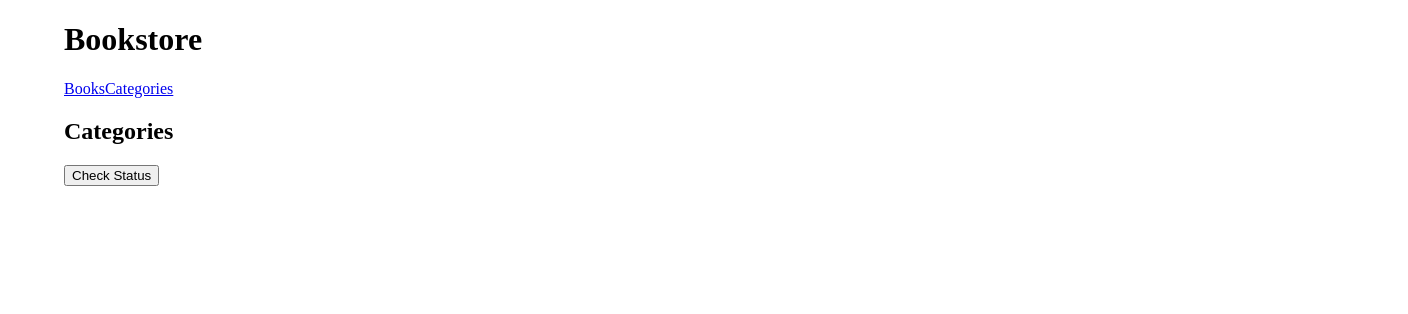
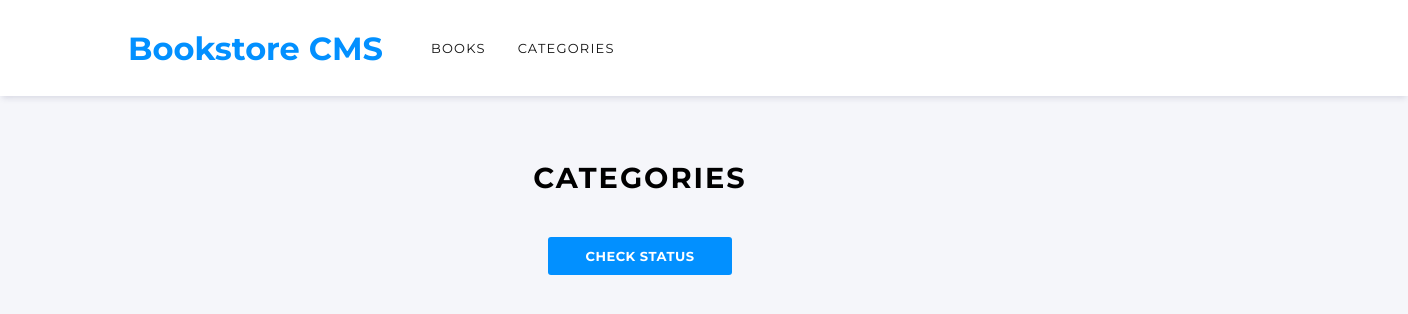
Before and after one commit to HammadSiddique/Bookstore, a React (Create React App) app: page /categories in a window 1280 px wide. Shown: the top 314 px of the page, 1408 px wide, since content can reach past the window. Built offline with nearby package versions, Linux system fonts and the light colour scheme.

Commit message:
Style my bookstore app

```diff
--- a/src/App.css
+++ b/src/App.css
@@ -1,3 +1,292 @@
+@import url("https://fonts.googleapis.com/css2?family=Montserrat:ital,wght@0,100;0,200;0,300;0,400;0,500;0,600;0,700;0,800;0,900;1,100;1,200;1,300;1,400;1,500;1,600;1,700;1,800;1,900&family=Roboto+Slab:wght@100;200;300;400;500;600;700;800;900&display=swap");
+
+* {
+  margin: 0;
+  padding: 0;
+}
+
+:root {
+  --bg-color: #f5f6fa;
+  --text-color1: #121212;
+  --text-color2: #4386bf;
+  --heading-color: #0290ff;
+}
+
 body {
-  margin-left: 5%;
+  background-color: var(--bg-color);
+  font-family: "Montserrat", sans-serif;
+  text-transform: capitalize;
 }
+
+.navbar {
+  display: flex;
+  justify-content: flex-start;
+  align-items: center;
+  gap: 3rem;
+  width: 100%;
+  height: 6rem;
+  background-color: #fff;
+  padding-left: 10%;
+  box-shadow: rgb(50 50 93 / 15%) 0 4px 6px -2px;
+}
+
+.logo {
+  color: var(--heading-color);
+}
+
+.nav-items {
+  display: flex;
+  gap: 2rem;
+}
+
+.nav-item {
+  color: var(--text-color1);
+  font-size: 0.813rem;
+  text-decoration: none;
+  text-transform: uppercase;
+  letter-spacing: 1.2px;
+  transition: 0.2s;
+}
+
+.nav-item:hover {
+  color: var(--text-color2);
+}
+
+.main-container {
+  display: flex;
+  width: 80%;
+  margin: 5% auto;
+  flex-direction: column;
+  row-gap: 5rem;
+}
+
+.book-card {
+  display: flex;
+  justify-content: space-between;
+  align-items: center;
+  padding: 0 3rem;
+  background-color: #fff;
+  min-height: 10rem;
+}
+
+.book-info {
+  display: flex;
+  flex-direction: column;
+  row-gap: 0.2rem;
+  list-style: none;
+}
+
+.category {
+  font-size: 0.9rem;
+  color: grey;
+  font-weight: 600;
+}
+
+.title {
+  font-family: "Roboto Slab", serif;
+  font-size: 1.575rem;
+  font-weight: bold;
+}
+
+.author {
+  font-family: "Roboto Slab", serif;
+  font-size: 0.92rem;
+  font-weight: 400;
+  color: var(--text-color2);
+}
+
+.book-btns {
+  display: flex;
+  list-style: none;
+}
+
+.book-btns button {
+  cursor: pointer;
+  font-family: "Roboto Slab", serif;
+  font-size: 0.875rem;
+  color: var(--text-color2);
+  font-weight: 300;
+  margin: 0.188rem 0.938rem 0.125rem 0;
+  padding: 0;
+  padding-right: 0.9rem;
+  border: none;
+  border-right: 1px solid #e8e8e8;
+  outline: none;
+  background-color: transparent;
+}
+
+.book-percent {
+  display: flex;
+  margin: 0 30px;
+}
+
+.circle-wrap {
+  width: 60px;
+  height: 60px;
+  background: #fff;
+  border-radius: 50%;
+  border: 2px solid #e8e8e8;
+  margin-right: 10px;
+}
+
+.mask .fill {
+  clip: rect(0, 30px, 60px, 0);
+  background-color: var(--heading-color);
+}
+
+.mask.full,
+.circle .fill {
+  animation: fill ease-in-out 3s;
+  transform: rotate(180deg);
+}
+
+.circle-wrap .circle .mask,
+.circle-wrap .circle .fill {
+  width: 60px;
+  height: 60px;
+  position: absolute;
+  border-radius: 50%;
+}
+
+.circle-wrap .circle .mask {
+  clip: rect(0, 60px, 60px, 30px);
+}
+
+@keyframes fill {
+  0% {
+    transform: rotate(0deg);
+  }
+
+  100% {
+    transform: rotate(180deg);
+  }
+}
+
+.circle-wrap .inside-circle {
+  width: 50px;
+  height: 50px;
+  border-radius: 50%;
+  margin-top: 5px;
+  margin-left: 5px;
+  background: #fff;
+  z-index: 1;
+}
+
+.percentage {
+  font-family: "Montserrat", sans-serif;
+  font-size: 2rem;
+  margin-bottom: 0;
+  margin-top: 10px;
+}
+
+.completed {
+  margin-top: 0;
+  font-family: "Montserrat", sans-serif;
+  font-size: 0.875rem;
+  opacity: 0.5;
+}
+
+.book-progress {
+  display: flex;
+  flex-direction: column;
+  row-gap: 0.5rem;
+  padding-left: 3rem;
+  border-left: 1px solid rgb(168, 168, 168);
+  font-family: "Roboto Slab", serif;
+}
+
+.book-progress p {
+  font-size: 0.813rem;
+  font-weight: 300;
+  color: var(--text-color1);
+  opacity: 0.7;
+}
+
+.book-progress h5 {
+  font-size: 1.2rem;
+  font-weight: 600;
+  font-stretch: normal;
+  font-style: normal;
+  line-height: normal;
+  letter-spacing: -0.4px;
+  color: #121212;
+}
+
+.book-progress button {
+  font-family: "Roboto Slab", serif;
+  background-color: var(--heading-color);
+  padding: 0.438rem 1.188rem 0.5rem 1.375rem;
+  outline: none;
+  text-transform: uppercase;
+  font-size: 0.813rem;
+  font-weight: 300;
+  font-stretch: normal;
+  font-style: normal;
+  line-height: normal;
+  letter-spacing: 0.5px;
+  text-align: center;
+  color: #fff;
+  border: none;
+  border-radius: 3px;
+}
+
+hr {
+  border: 1px solid #e8e8e8;
+}
+
+.form-heading {
+  color: var(--text-color1);
+  opacity: 0.5;
+  text-transform: uppercase;
+  font-size: 1.65rem;
+}
+
+.form-container input {
+  width: 25%;
+  margin: 1.188rem 2.125rem 0 0;
+  padding: 8px 15px;
+  border-radius: 4px;
+  border: solid 1px #e8e8e8;
+  background-color: #fff;
+  color: rgb(0, 0, 0);
+  font-size: 1rem;
+  outline: none;
+  box-sizing: border-box;
+}
+
+.form-container input::placeholder {
+  opacity: 0.5;
+}
+
+.add-btn,
+.category-page button {
+  cursor: pointer;
+  width: 11.5rem;
+  height: 2.4rem;
+  border-radius: 3px;
+  background-color: var(--heading-color);
+  font-family: inherit;
+  font-size: 0.813rem;
+  font-weight: bold;
+  letter-spacing: 0.5px;
+  color: #fff;
+  border: none;
+  outline: none;
+  margin-top: 10px;
+  text-transform: uppercase;
+}
+
+.category-page {
+  text-align: center;
+  margin-top: 5%;
+}
+
+.category-page h2 {
+  text-transform: uppercase;
+  font-size: 1.8rem;
+  letter-spacing: 2px;
+}
+
+.category-page p {
+  padding: 1rem 0;
+}
--- a/src/components/Book.jsx
+++ b/src/components/Book.jsx
@@ -11,29 +11,51 @@ const Book = ({
     dispatch(delBook(bookID));
   };
   return (
-    <div className="book-display">
+    <div className="book-card">
+      <div className="book-detail">
         <ul className="book-info" key={id}>
           <li>
-          <p>{category}</p>
+            <h4 className="category">{category}</h4>
           </li>
           <li>
-          <p>{title}</p>
+            <h2 className="title">{title}</h2>
           </li>
           <li>
-          <p>{author}</p>
+            <h3 className="author">{author}</h3>
           </li>
         </ul>
-      <ul>
+        <ul className="book-btns">
           <li>
-          <button type="button">Comments</button>
+            <button className="cmnt-btn" type="button">Comments</button>
           </li>
           <li>
-          <button type="button" onClick={() => deleteBook(id)}>Remove</button>
+            <button className="remove-btn" type="button" onClick={() => deleteBook(id)}>Remove</button>
           </li>
           <li>
-          <button type="button">Edit</button>
+            <button className="edit-btn" type="button">Edit</button>
           </li>
         </ul>
+      </div>
+      <div className="book-percent">
+        <div className="circle-wrap">
+          <div className="circle">
+            <div className="mask half">
+              <div className="fill">
+                <div className="inside-circle" />
+              </div>
+            </div>
+          </div>
+        </div>
+        <div>
+          <p className="percentage">50%</p>
+          <p className="completed">Completed</p>
+        </div>
+      </div>
+      <div className="book-progress">
+        <p>Current chapter</p>
+        <h5>Chapter 8</h5>
+        <button type="button">Update Progress</button>
+      </div>
     </div>
   );
 };
--- a/src/components/Books.jsx
+++ b/src/components/Books.jsx
@@ -19,6 +19,7 @@ const Books = () => {
           category={book.category}
         />
       ))}
+      <hr />
       <InputBook />
     </div>
   );
--- a/src/components/Header.jsx
+++ b/src/components/Header.jsx
@@ -2,9 +2,9 @@ import React from 'react';
 import { Link } from 'react-router-dom';
 
 const Header = () => (
-  <header>
-    <h1 className="logo">Bookstore</h1>
-    <nav>
+  <header className="navbar">
+    <h1 className="logo">Bookstore CMS</h1>
+    <nav className="nav-items">
       <Link to="/" className="nav-item">
         Books
       </Link>
--- a/src/components/InputBook.jsx
+++ b/src/components/InputBook.jsx
@@ -26,10 +26,10 @@ const InputBook = () => {
 
   return (
     <div className="form-container">
-      <h3 className="form-heading">Add a new book</h3>
+      <h3 className="form-heading">Add new book</h3>
       <form onSubmit={formSubmit}>
         <input
-          className="title"
+          className="input-title"
           name="title"
           type="text"
           placeholder="Book Title"
@@ -38,7 +38,7 @@ const InputBook = () => {
           onChange={(e) => setTitle(e.target.value)}
         />
         <input
-          className="author"
+          className="input-author"
           name="author"
           type="text"
           placeholder="Author"
@@ -47,7 +47,7 @@ const InputBook = () => {
           onChange={(e) => setAuthor(e.target.value)}
         />
         <input
-          className="category"
+          className="input-category"
           name="category"
           type="text"
           placeholder="Cateogry"
```
Lines whose indentation alone changed are shown as unchanged.
